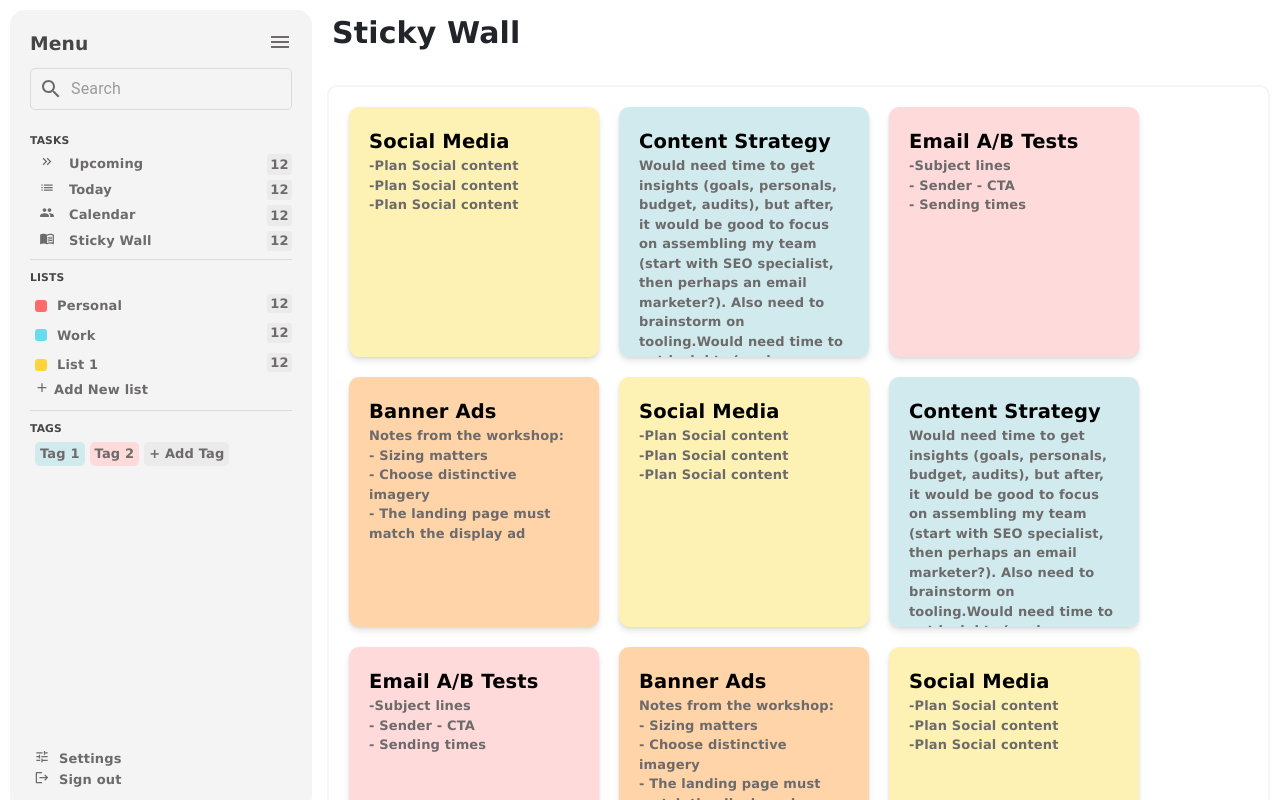
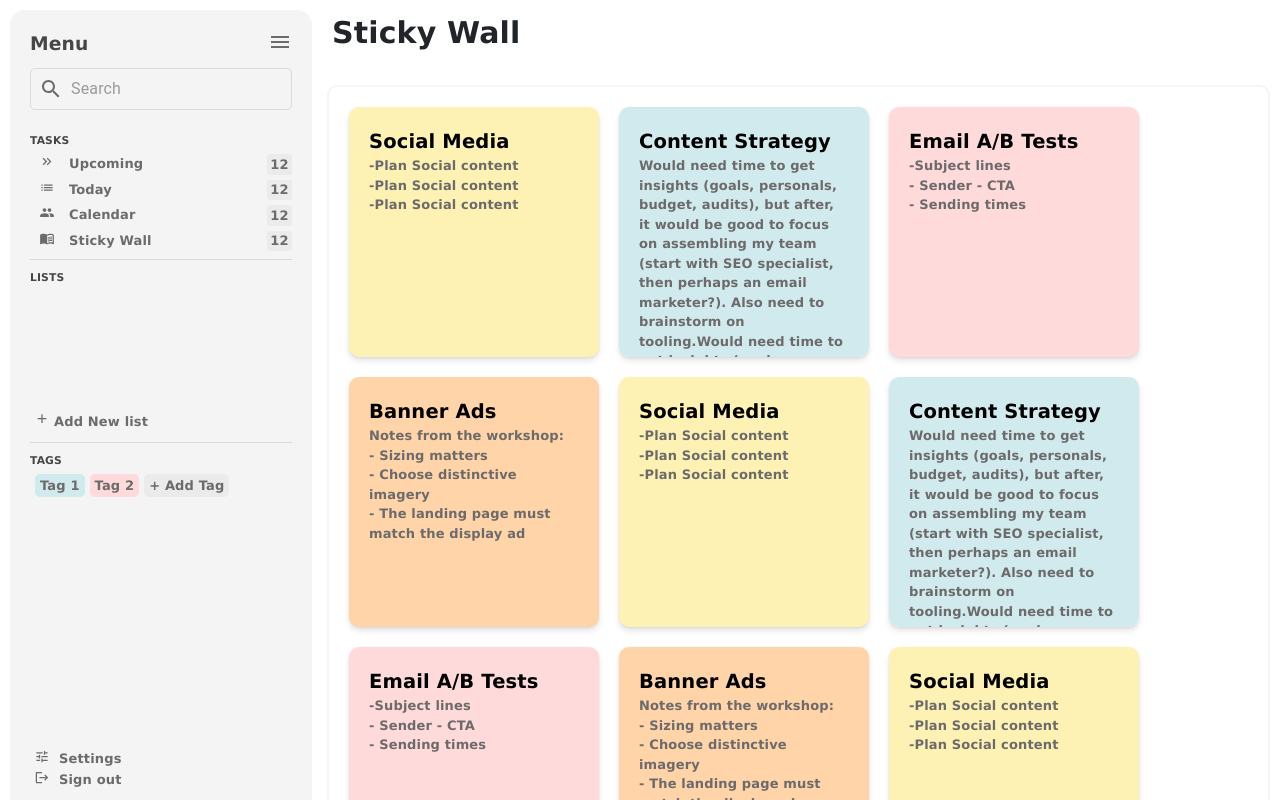
Before and after one commit to sakshamsaharawat/todo-frontend, a React (Vite) app: page /todo/sticky-wall in a window 1280 px wide. Built offline with nearby package versions, Linux system fonts and the light colour scheme.

Commit message:
feat: integrate List get api

```diff
--- a/src/App.tsx
+++ b/src/App.tsx
@@ -8,7 +8,7 @@ function App() {
   return (
     <div>
       <Routes>
-        <Route path="/todo*" element={<TodoRoutes />} />
+        <Route path="/todo/*" element={<TodoRoutes />} />
         <Route path="/*" element={<HomeRoutes />} />
       </Routes>
       <ToastContainer
--- a/src/State/Auth/Reducer.ts
+++ b/src/State/Auth/Reducer.ts
@@ -18,7 +18,10 @@ export const authReducer = (state = initialState, action: any) => {
 
         case REGISTER_SUCCESS:
         case LOGIN_SUCCESS:
-            return { ...state, loading: false, user: action.payload, jwt: action.payload.jwt, }
+            console.log("reducer-loign-token",action.payload.token)
+            return { ...state, loading: false, user: action.payload, jwt: action.payload.token
+            }
+
 
         case GET_USER_SUCCESS:
             return { ...state, isLoading: false, error: null, user: action.payload };
--- /dev/null
+++ b/src/State/List/Action.ts
@@ -0,0 +1,28 @@
+import { Dispatch } from "redux";
+import { GET_LIST_FAILURE, GET_LIST_REQUEST, GET_LIST_SUCCESS } from "./Action.type";
+import { API_BASE_URL } from "../../config/api.config";
+import axios from "axios";
+import { ListResponse } from "./interface/get-list.interface";
+
+const getListRequest = () => ({ type: GET_LIST_REQUEST })
+const getListSuccess = (list: ListResponse[]) => ({ type: GET_LIST_SUCCESS, payload: list })
+const getListFailure = (error: any) => ({ type: GET_LIST_FAILURE, payload: error })
+
+export const getList = () => async (dispatch: Dispatch, getState: any) => {
+    dispatch(getListRequest());
+    try {
+        const token = localStorage.getItem("token") || getState().auth.jwt;
+        if (!token) throw new Error("Unauthorized - No Token Found");
+        console.log("action--token", token)
+
+        const response = await axios.get(`${API_BASE_URL}/list`, {
+            headers: {
+                Authorization: `Bearer ${token}`,
+            },
+        });
+        dispatch(getListSuccess(response.data));
+    } catch (error: any) {
+        dispatch(getListFailure(error.message));
+        console.error("Get List error:", error.message);
+    }
+}
--- /dev/null
+++ b/src/State/List/Action.type.ts
@@ -0,0 +1,7 @@
+export const CREATE_LIST_REQUEST = "CREATE_LIST_REQUEST"
+export const CREATE_LIST_SUCCESS = "CREATE_LIST_SUCCESS"
+export const CREATE_LIST_FAILURE = "CREATE_LIST_FAILURE"
+
+export const GET_LIST_REQUEST = "CREATE_LIST_REQUEST"
+export const GET_LIST_SUCCESS = "CREATE_LIST_SUCCESS"
+export const GET_LIST_FAILURE = "CREATE_LIST_FAILURE"
--- /dev/null
+++ b/src/State/List/Reducer.ts
@@ -0,0 +1,25 @@
+import { GET_LIST_FAILURE, GET_LIST_REQUEST, GET_LIST_SUCCESS } from "./Action.type"
+
+const initialState = {
+    list: {
+        list: [],
+        isLoading: false,
+        error: null,
+    },
+}
+
+export const listReducer = (state = initialState, action: any) => {
+    switch (action.type) {
+        case GET_LIST_REQUEST:
+            return { ...state, loading: true, error: null }
+
+        case GET_LIST_SUCCESS:
+            return { ...state, loading: false, list: action.payload }
+
+        case GET_LIST_FAILURE:
+            return { ...state, loading: true, error: action.payload }
+
+        default:
+            return state;
+    }
+}
--- a/src/components/Navbar/Navbar.css
+++ b/src/components/Navbar/Navbar.css
@@ -26,3 +26,9 @@
 .menu-icon-toggle {
     margin-top: 20px;
 }
+
+.list-content {
+    overflow-y: auto;
+    height: 15vh;
+    scrollbar-width: none;
+}
--- a/src/components/Navbar/Navbar.tsx
+++ b/src/components/Navbar/Navbar.tsx
@@ -1,4 +1,4 @@
-import React, { useState } from 'react';
+import React, { useEffect, useState } from 'react';
 import PeopleIcon from '@mui/icons-material/People';
 import MenuBookIcon from '@mui/icons-material/MenuBook';
 import AddIcon from '@mui/icons-material/Add';
@@ -11,6 +11,12 @@ import './Navbar.css';
 import LogoutIcon from '@mui/icons-material/Logout';
 import TuneIcon from '@mui/icons-material/Tune';
 import ListIcon from '@mui/icons-material/List';
+import { useDispatch } from 'react-redux';
+import { ThunkDispatch } from 'redux-thunk';
+import { RootState } from '../../store';
+import { AnyAction } from 'redux';
+import { getList } from '../../State/List/Action';
+import { useSelector } from 'react-redux';
 
 const menu: { name: string, path: string, icon: any }[] = [
     { name: "Upcoming", path: "/todo/upcoming", icon: <KeyboardDoubleArrowRightIcon className='todo-icon' /> },
@@ -20,12 +26,23 @@ const menu: { name: string, path: string, icon: any }[] = [
 ]
 
 const Navbar: React.FC = () => {
+    const dispatch: ThunkDispatch<RootState, undefined, AnyAction> = useDispatch();
+    const { user, jwt } = useSelector((store: any) => store.auth);
+    const { list } = useSelector((store: RootState) => store);
+    console.log("list----", list)
     const navigate = useNavigate();
     const [isDrawerOpen, setIsDrawerOpen] = useState(true);
 
     const toggleDrawer = () => {
         setIsDrawerOpen(!isDrawerOpen)
     }
+    useEffect(() => {
+        if (jwt && user?._id) {
+            console.log("user._id----", user._id)
+            dispatch(getList());
+        }
+    }, [dispatch, user, jwt, navigate]);
+
 
     const drawer = (
         <div className='navbar-drawer d-flex f-dC justify-content-space-between navbar-background-color'>
@@ -67,27 +84,16 @@ const Navbar: React.FC = () => {
                 </div>
                 <div className='b-bottom-ws'>
                     <h6 className='sub-heading-color mt-2'>LISTS</h6>
-                    <div className='d-flex justify-content-space-between align-item-center mt-1 font-size'>
-                        <div className='d-flex align-item-center mt-1 ml-1'>
-                            <div className='menu-list-option-content'></div>
-                            <p className='ml-2'>Personal</p>
+                    <div className='list-content'>
+                    {Array.isArray(list?.list?.data) && list.list?.data?.map((item: any) => (
+                        <div className='d-flex justify-content-space-between align-item-center mt-1 font-size'>
+                            <div className='d-flex align-item-center mt-1 ml-1'>
+                                <div className='menu-list-option-content' style={{ backgroundColor: item.color_code }}></div>
+                                <p className='ml-2'>{item?.title}</p>
+                            </div>
+                            <div className='menu-notification d-flex justify-content-center align-item-center font-size'>12</div>
                         </div>
-                        <div className='menu-notification d-flex justify-content-center align-item-center font-size d-flex
-                            justify-content-center align-item-center font-size'>12</div>
-                    </div>
-                    <div className='d-flex justify-content-space-between align-item-center mt-1 font-size'>
-                        <div className='d-flex align-item-center mt-1 ml-1'>
-                            <div className='menu-list-option-content' style={{ backgroundColor: '#66dcec' }}></div>
-                            <p className='ml-2'>Work</p>
-                        </div>
-                        <div className='menu-notification d-flex justify-content-center align-item-center font-size'>12</div>
-                    </div>
-                    <div className='d-flex justify-content-space-between align-item-center mt-1 font-size'>
-                        <div className='d-flex align-item-center mt-1 ml-1'>
-                            <div className='menu-list-option-content' style={{ backgroundColor: '#ffd43b' }}></div>
-                            <p className='ml-2'>List 1</p>
-                        </div>
-                        <div className='menu-notification d-flex justify-content-center align-item-center font-size'>12</div>
+                    ))}
                     </div>
                     <div>
                         <div className='d-flex font-size align-item-center mt-1 mb-2'>
--- a/src/pages/Login/Login.tsx
+++ b/src/pages/Login/Login.tsx
@@ -9,8 +9,10 @@ import { AnyAction } from 'redux';
 import { useDispatch } from 'react-redux';
 import { getUser, login } from '../../State/Auth/Action';
 import { toast } from 'react-toastify';
+import { useNavigate } from 'react-router-dom';
 
 const Login: React.FC = () => {
+    const navigate = useNavigate();
     const dispatch: ThunkDispatch<RootState, undefined, AnyAction> = useDispatch();
     const [showPassword, setShowPassword] = useState(false);
     const formik = useFormik({
@@ -25,6 +27,7 @@ const Login: React.FC = () => {
                 if (result.success) {
                     toast.success("login successfully")
                     dispatch(getUser(result.token))
+                    navigate("/todo/upcoming")
                 } else {
                     throw new Error("Login failed. Please try again.");
                 }
--- a/src/store.ts
+++ b/src/store.ts
@@ -1,9 +1,11 @@
 import { applyMiddleware, combineReducers, legacy_createStore } from "redux"
 import { authReducer } from "../src/State/Auth/Reducer";
 import { thunk } from "redux-thunk";
+import { listReducer } from "./State/List/Reducer";
 
 const rootReducers = combineReducers({
     auth: authReducer,
+    list: listReducer,
 })
 export type RootState = ReturnType<typeof rootReducers>;
 export const store = legacy_createStore(rootReducers, applyMiddleware(thunk));
```
Also changed, not shown: src/State/List/interface/get-list.interface.ts (added, +9 -0 lines).
